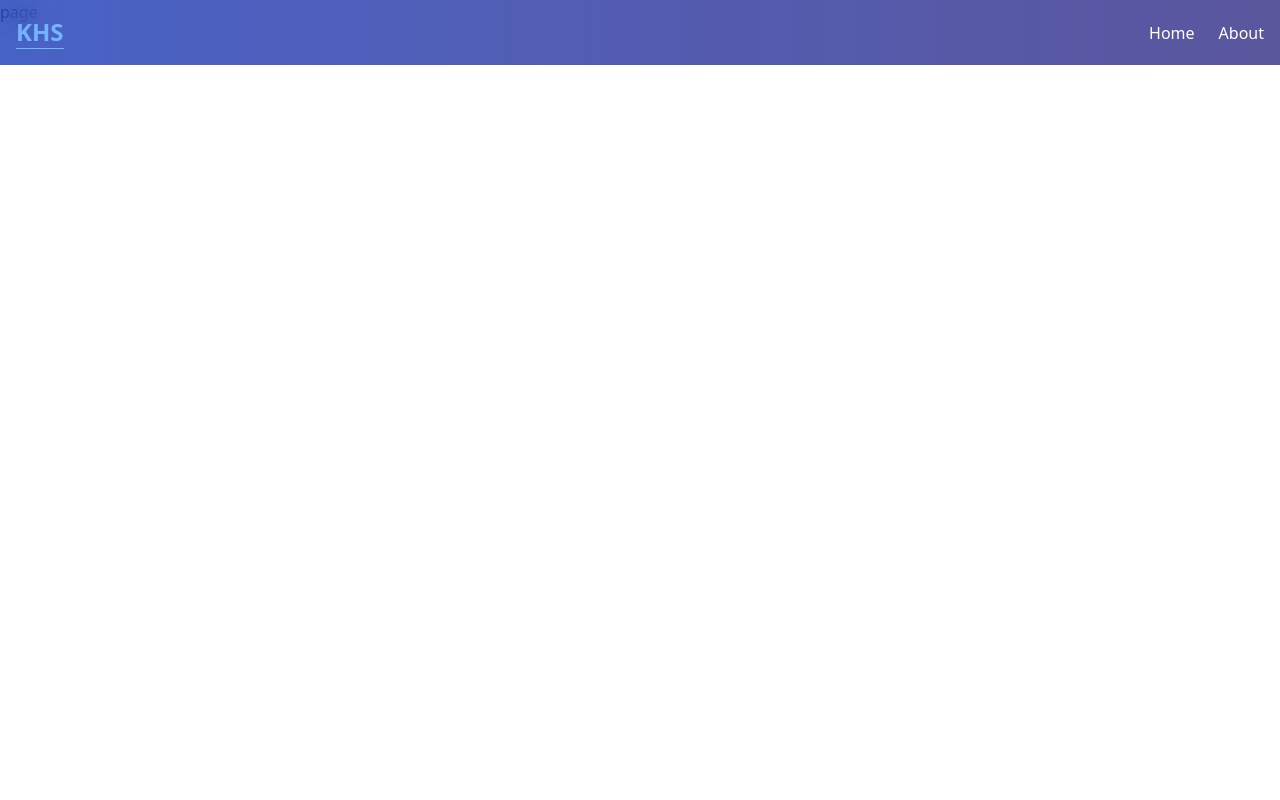
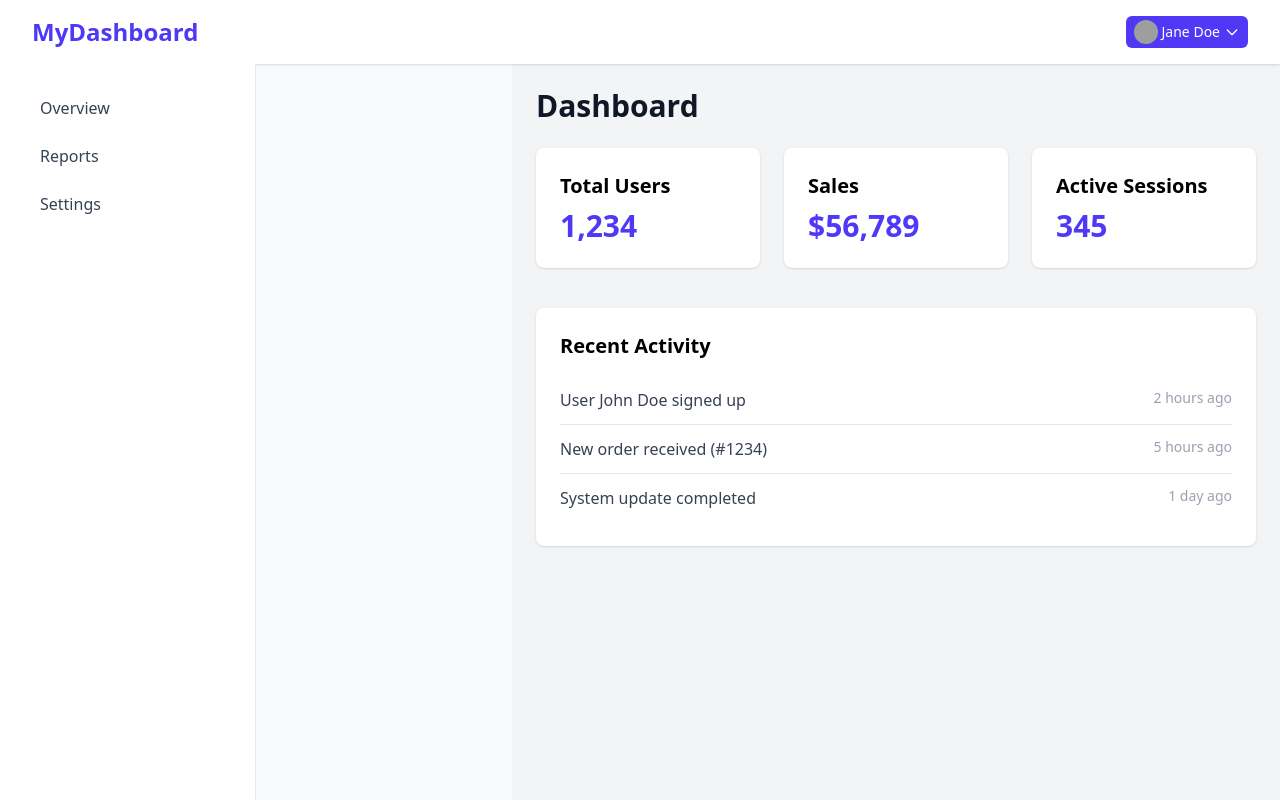
Before and after one commit to Nacho1499/khs, a Next.js app: page /dashboard in a window 1280 px wide. Built offline with nearby package versions, Linux system fonts and the light colour scheme; grey boxes are pictures that could not be loaded.

Commit message:
user dashboard

```diff
--- a/package.json
+++ b/package.json
@@ -11,6 +11,7 @@
   "dependencies": {
     "clsx": "^2.1.1",
     "firebase": "^11.9.0",
+    "framer-motion": "^12.16.0",
     "lucide-react": "^0.513.0",
     "next": "15.3.3",
     "react": "^19.0.0",
--- a/src/app/components/loading.tsx
+++ b/src/app/components/loading.tsx
@@ -7,7 +7,7 @@ const Loading = () => {
   useEffect(() => {
     setTimeout(() => {
       setIsLoading(false);
-    }, 4000);
+    }, 2000);
   }, []);
 
   if (!isLoading) {
--- a/src/app/dashboard/page.tsx
+++ b/src/app/dashboard/page.tsx
@@ -1,9 +1,233 @@
-import React from 'react'
+"use client"
+import React, { useState, useRef, useEffect } from "react";
+import Link from "next/link";
+import { motion, AnimatePresence } from "framer-motion";
 
 const Page = () => {
+   const [dropdownOpen, setDropdownOpen] = useState<boolean>(false);
+  const [sidebarOpen, setSidebarOpen] = useState<boolean>(false);
+  const [isLargeScreen, setIsLargeScreen] = useState<boolean>(false);
+  const dropdownRef = useRef<HTMLDivElement>(null);
+
+  useEffect(() => {
+    function handleClickOutside(event: MouseEvent) {
+      if (
+        dropdownRef.current &&
+        !dropdownRef.current.contains(event.target as Node)
+      ) {
+        setDropdownOpen(false);
+      }
+    }
+    document.addEventListener("mousedown", handleClickOutside);
+    return () => document.removeEventListener("mousedown", handleClickOutside);
+  }, []);
+
+  useEffect(() => {
+    function handleResize() {
+      setIsLargeScreen(window.innerWidth >= 1024);
+    }
+    handleResize();
+    window.addEventListener("resize", handleResize);
+    return () => window.removeEventListener("resize", handleResize);
+  }, []);
+   useEffect(() => {
+    if (isLargeScreen) setSidebarOpen(false);
+  }, [isLargeScreen]);
+
   return (
-    <div>page</div>
-  )
-}
+       <div className="min-h-screen bg-gray-50 flex flex-col">
+      {/* Navbar */}
+      <header className="bg-white shadow fixed top-0 left-0 right-0 z-30">
+        <div className="container mx-auto px-4 sm:px-6 lg:px-8 flex items-center justify-between h-16">
+          {/* Left: Hamburger + Logo */}
+          <div className="flex items-center space-x-4">
+            {/* Toggle hamburger/close button */}
+            <button
+              onClick={() => setSidebarOpen(!sidebarOpen)}
+              className="lg:hidden p-2 rounded-md text-gray-700 bg-white shadow-md z-50 hover:bg-gray-100 focus:outline-none focus:ring-2 focus:ring-indigo-500"
+              aria-label={sidebarOpen ? "Close sidebar" : "Open sidebar"}
+            >
+              {sidebarOpen ? (
+                // Close (X) icon with black stroke for visibility
+                <svg
+                  className="w-6 h-6"
+                  fill="none"
+                  stroke="black"
+                  strokeWidth="2"
+                  viewBox="0 0 24 24"
+                >
+                  <path
+                    strokeLinecap="round"
+                    strokeLinejoin="round"
+                    d="M6 18L18 6M6 6l12 12"
+                  />
+                </svg>
+              ) : (
+                // Hamburger icon
+                <svg
+                  className="w-6 h-6"
+                  fill="none"
+                  stroke="currentColor"
+                  strokeWidth="2"
+                  viewBox="0 0 24 24"
+                >
+                  <path
+                    strokeLinecap="round"
+                    strokeLinejoin="round"
+                    d="M4 6h16M4 12h16M4 18h16"
+                  />
+                </svg>
+              )}
+            </button>
+            <h1 className="text-2xl font-semibold text-indigo-600 select-none">
+              MyDashboard
+            </h1>
+          </div>
 
-export default Page
+          {/* Right: User Profile Dropdown */}
+          <div className="relative" ref={dropdownRef}>
+            <button
+              onClick={() => setDropdownOpen(!dropdownOpen)}
+              className="flex items-center space-x-1 rounded-md focus:outline-none focus:ring-2 focus:ring-indigo-500 px-2 py-1 bg-indigo-600 hover:bg-indigo-700 text-white text-sm font-medium"
+            >
+              <span className="sr-only">Open user menu</span>
+              <img
+                src="https://i.pravatar.cc/32"
+                alt="User Avatar"
+                className="w-6 h-6 rounded-full object-cover"
+              />
+              <span className="hidden sm:block">Jane Doe</span>
+              <svg
+                className={`w-4 h-4 transition-transform duration-200 ${
+                  dropdownOpen ? "rotate-180" : "rotate-0"
+                }`}
+                fill="none"
+                stroke="currentColor"
+                strokeWidth="2"
+                viewBox="0 0 24 24"
+              >
+                <path strokeLinecap="round" strokeLinejoin="round" d="M19 9l-7 7-7-7" />
+              </svg>
+            </button>
+
+            <AnimatePresence>
+              {dropdownOpen && (
+                <motion.div
+                  initial={{ opacity: 0, y: -10 }}
+                  animate={{ opacity: 1, y: 0 }}
+                  exit={{ opacity: 0, y: -10 }}
+                  transition={{ duration: 0.15 }}
+                  className="absolute right-0 mt-2 w-48 bg-white rounded-md shadow-lg ring-1 ring-black ring-opacity-5 focus:outline-none z-40"
+                >
+                  <Link
+                    href="/profile"
+                    className="block px-4 py-2 text-gray-700 hover:bg-indigo-100 transition"
+                    onClick={() => setDropdownOpen(false)}
+                  >
+                    Profile Settings
+                  </Link>
+                  <Link
+                    href="/logout"
+                    className="block px-4 py-2 text-gray-700 hover:bg-indigo-100 transition"
+                    onClick={() => setDropdownOpen(false)}
+                  >
+                    Logout
+                  </Link>
+                </motion.div>
+              )}
+            </AnimatePresence>
+          </div>
+        </div>
+      </header>
+
+      {/* Sidebar + Content */}
+      <div className="flex flex-1 pt-16">
+        {/* Sidebar */}
+        <AnimatePresence>
+          {(sidebarOpen || isLargeScreen) && (
+            <motion.aside
+              key="sidebar"
+              initial={{ x: -250, opacity: 0 }}
+              animate={{ x: 0, opacity: 1 }}
+              exit={{ x: -250, opacity: 0 }}
+              transition={{ duration: 0.3 }}
+              className="fixed inset-y-0 left-0 w-64 bg-white border-r border-gray-200 z-40 lg:static lg:translate-x-0 lg:flex-shrink-0"
+            >
+              <nav className="h-full flex flex-col p-6 space-y-2 text-gray-700">
+                <Link
+                  href="/overview"
+                  className="rounded-md px-4 py-2 hover:bg-indigo-100 hover:text-indigo-700 transition font-medium"
+                  onClick={() => setSidebarOpen(false)}
+                >
+                  Overview
+                </Link>
+                <Link
+                  href="/reports"
+                  className="rounded-md px-4 py-2 hover:bg-indigo-100 hover:text-indigo-700 transition font-medium"
+                  onClick={() => setSidebarOpen(false)}
+                >
+                  Reports
+                </Link>
+                <Link
+                  href="/settings"
+                  className="rounded-md px-4 py-2 hover:bg-indigo-100 hover:text-indigo-700 transition font-medium"
+                  onClick={() => setSidebarOpen(false)}
+                >
+                  Settings
+                </Link>
+              </nav>
+            </motion.aside>
+          )}
+        </AnimatePresence>
+
+        {/* Overlay for mobile sidebar */}
+        {sidebarOpen && (
+          <div
+            className="fixed inset-0 bg-black bg-opacity-30 z-30 lg:hidden"
+            onClick={() => setSidebarOpen(false)}
+            aria-hidden="true"
+          />
+        )}
+
+        {/* Main Content */}
+        <main className="flex-1 bg-gray-100 p-6 lg:ml-64 container mx-auto">
+          <h2 className="text-3xl font-bold text-gray-900 mb-6">Dashboard</h2>
+          <div className="grid grid-cols-1 md:grid-cols-2 lg:grid-cols-3 gap-6">
+            <div className="bg-white rounded-lg shadow p-6">
+              <h3 className="text-xl font-semibold mb-2">Total Users</h3>
+              <p className="text-indigo-600 text-3xl font-bold">1,234</p>
+            </div>
+            <div className="bg-white rounded-lg shadow p-6">
+              <h3 className="text-xl font-semibold mb-2">Sales</h3>
+              <p className="text-indigo-600 text-3xl font-bold">$56,789</p>
+            </div>
+            <div className="bg-white rounded-lg shadow p-6">
+              <h3 className="text-xl font-semibold mb-2">Active Sessions</h3>
+              <p className="text-indigo-600 text-3xl font-bold">345</p>
+            </div>
+          </div>
+
+          <section className="mt-10 bg-white rounded-lg shadow p-6">
+            <h3 className="text-xl font-semibold mb-4">Recent Activity</h3>
+            <ul className="divide-y divide-gray-200 text-gray-700">
+              <li className="py-3 flex justify-between">
+                <span>User John Doe signed up</span>
+                <time className="text-gray-400 text-sm">2 hours ago</time>
+              </li>
+              <li className="py-3 flex justify-between">
+                <span>New order received (#1234)</span>
+                <time className="text-gray-400 text-sm">5 hours ago</time>
+              </li>
+              <li className="py-3 flex justify-between">
+                <span>System update completed</span>
+                <time className="text-gray-400 text-sm">1 day ago</time>
+              </li>
+            </ul>
+          </section>
+        </main>
+      </div>
+    </div>
+  );
+};
+
+export default Page;
--- a/src/app/layout.tsx
+++ b/src/app/layout.tsx
@@ -1,7 +1,7 @@
 import { Geist, Geist_Mono } from "next/font/google";
 import "./globals.css";
 import { Toaster } from "sonner";
-import { Navbar } from "./components/Navbar";
+
 import Loading from "./components/loading";
 
 
@@ -27,7 +27,7 @@ export default function RootLayout({
       >
 
        <Loading/>
-        <Navbar />
+
         {children}
         <Toaster richColors position="top-center" />
       </body>
```
Also changed, not shown: 1 other file (tests, documents, lock files or other folders).
